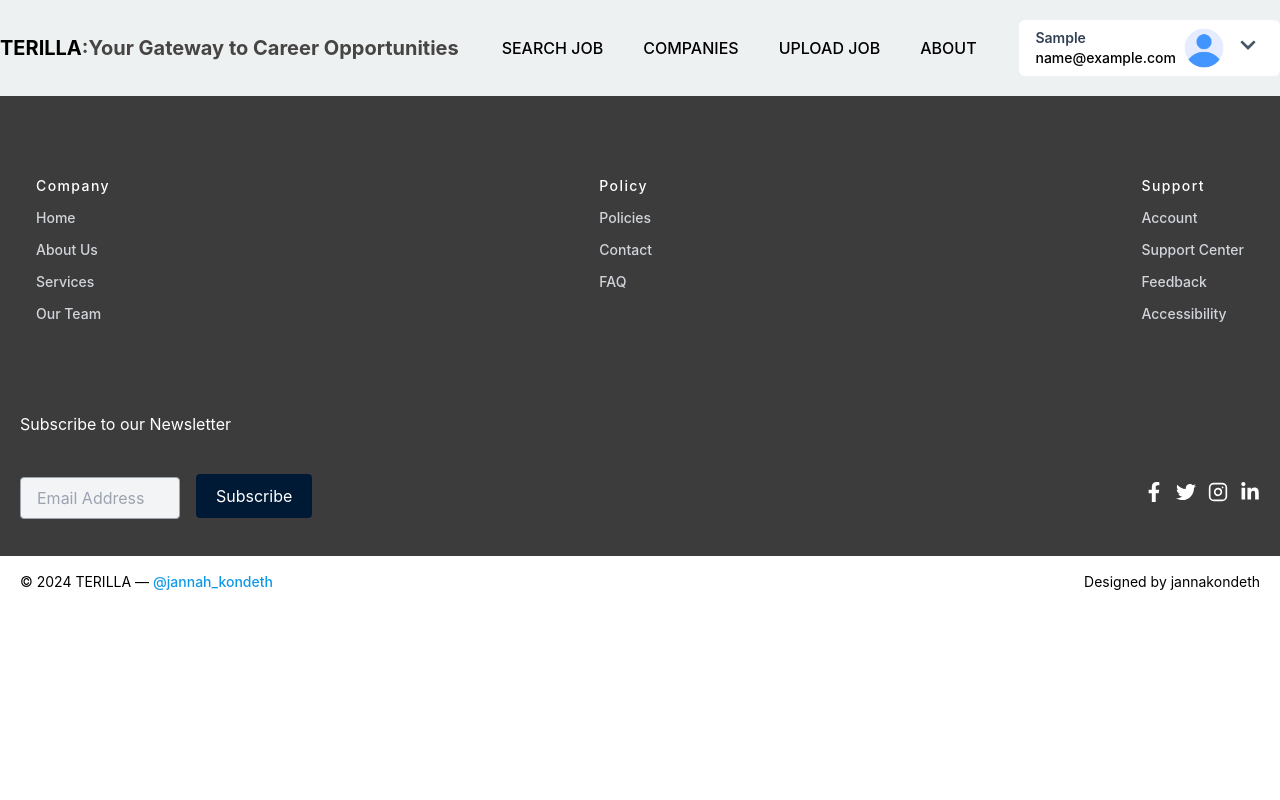
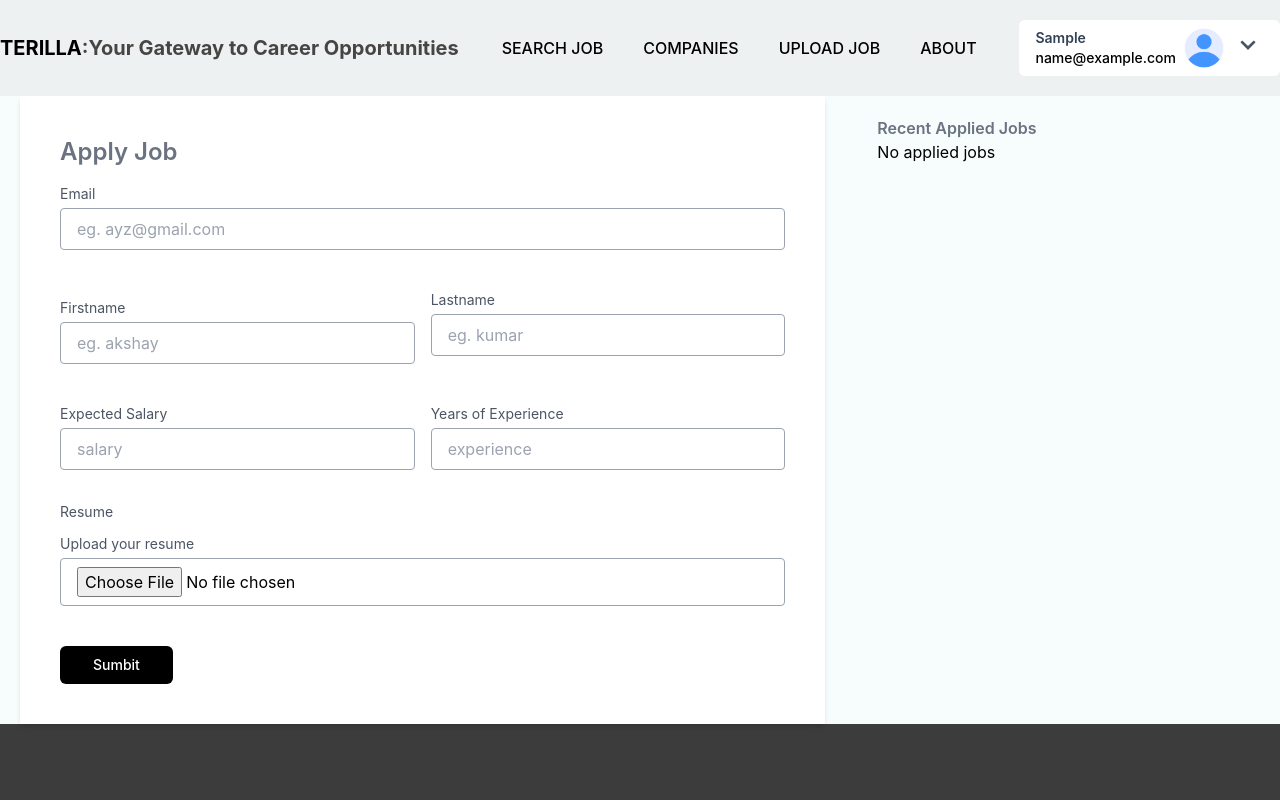
Before and after one commit to Janna007/JobPortalApp, a React (Vite) app in the folder client/: page /apply-form/1 in a window 1280 px wide. Shown: the top 800 px of the page. Built offline with nearby package versions, Linux system fonts and the light colour scheme; no server answers; sample sign-in values are in the browser's storage.

Commit message:
get recent applied jobs

```diff
--- a/client/src/App.jsx
+++ b/client/src/App.jsx
@@ -42,7 +42,7 @@ function App() {
           <Route path={"/upload-job"} element={<UploadJob />} />
           <Route path={"/job-detail/:id"} element={<JobDetail />} />
           <Route path={"/apply-jobs"}  element={<ApplyJobs/>}  />
-          <Route  path={"/apply-form"}  element={<ApplyFrom/>}  />
+          <Route  path={"/apply-form/:id"}  element={<ApplyFrom/>}  />
        </Route>
 
        <Route path="/about-us"  element={<About/>} />
--- a/client/src/pages/ApplyFrom.jsx
+++ b/client/src/pages/ApplyFrom.jsx
@@ -8,8 +8,10 @@ import { apiRequest } from '../utils';
 import { useSelector } from 'react-redux';
 import { __DO_NOT_USE__ActionTypes } from '@reduxjs/toolkit';
 import { BsDatabaseDash } from 'react-icons/bs';
+import { useParams } from 'react-router-dom';
 
 function ApplyFrom() {
+    const {id}=useParams()
     const {user}=useSelector((state)=>state.user)
     const {
       register,
@@ -23,10 +25,58 @@ function ApplyFrom() {
     });
 
     const [errMsg, setErrMsg] = useState("");
+    const [isLoading,setIsLoading]=useState(false)
+    const [recentApply,setRecentApply]=useState([])
 
-    const onSubmit=()=>{
+    const onSubmit=async (data)=>{
+      console.log("Clicked")
+      setIsLoading(true)
+      setErrMsg(null)
+      try {
 
+        const res=await apiRequest({
+          url:"/jobs/apply-job/"+id,
+          method:"POST",
+          token:user?.token,
+          data
+        })
+
+        console.log(res)
+        if(res.status==="failed"){
+          setErrMsg({...res})
+        }else{
+          setErrMsg({status:"success",messege:res.messege})
+          setTimeout(()=>{
+            window.location.reload()
+          },2000)
+        }
+        setIsLoading(false)
+      } catch (error) {
+        console.log(error)
+        setIsLoading(false)
+      }
     }
+
+
+    const getRecentApplied=async()=>{
+        try {
+           const res=await apiRequest({
+            url:"jobs/get-applied-jobs",
+            method:"GET",
+            token:user?.token
+           })
+           console.log(res)
+           setRecentApply(res?.data)
+        } catch (error) {
+          console.log(error)
+        }
+    }
+
+    useEffect(()=>{
+      getRecentApplied()
+    },[])
+
+
   return (
     <div>
         <div className='container mx-auto flex flex-col md:flex-row gap-8 2xl:gap-14 bg-[#f7fdfd] px-5'>
@@ -111,20 +161,6 @@ function ApplyFrom() {
               <label className='text-gray-600 text-sm mb-1'>
                 Resume
               </label>
-              {/* <textarea
-                className='rounded border border-gray-400 focus:outline-none focus:border-blue-500 focus:ring-1 focus:ring-blue-500 text-base px-4 py-2 resize-none'
-                rows={4}
-                cols={6}
-                {...register("desc", {
-                  required: "Job Description is required!",
-                })}
-                aria-invalid={errors.desc ? "true" : "false"}
-              ></textarea>
-              {errors.desc && (
-                <span role='alert' className='text-xs text-red-500 mt-0.5'>
-                  {errors.desc?.message}
-                </span>
-              )} */}
                <TextInput
                   name='resume'
                   label='Upload your resume'
@@ -139,23 +175,6 @@ function ApplyFrom() {
 
             </div>
 
-            {/* <div className='flex flex-col'>
-              <label className='text-gray-600 text-sm mb-1'>
-               Requirements
-              </label>
-              <textarea
-                className='rounded border border-gray-400 focus:outline-none focus:border-blue-500 focus:ring-1 focus:ring-blue-500 text-base px-4 py-2 resize-none'
-                rows={4}
-                cols={6}
-                {...register("requirements")}
-              ></textarea>
-            </div> */}
-
-            {/* {errMsg && (
-              <span role='alert' className='text-sm text-red-500 mt-0.5'>
-                {errMsg}
-              </span>
-            )} */}
             <div className='mt-2'>
               <CustomButton
                 type='submit'
@@ -170,10 +189,12 @@ function ApplyFrom() {
  </div>
 
  <div className='w-full md:w-1/3 2xl:2/4 p-5 mt-20 md:mt-0'>
-        <p className='text-gray-500 font-semibold'>Applied Jobs</p>
-
-        {/* <div className='w-full flex flex-wrap gap-6'>
-          {recentPost?.slice(0, 4).map((job, index) => {
+        <p className='text-gray-500 font-semibold'>Recent Applied Jobs</p>
+        {recentApply.length ===0 ? (
+             <p>No applied jobs </p>
+        ):(
+        <div className='w-full flex flex-wrap gap-6'>
+          {recentApply?.slice(0, 4).map((job, index) => {
             const data={
               name:user?.name,
               email:user?.email,
@@ -183,7 +204,8 @@ function ApplyFrom() {
 
             return <JobCard job={data} key={index} />;
           })}
-        </div> */}
+        </div>
+        )}
       </div>
 
     </div>
--- a/client/src/pages/JobDetail.jsx
+++ b/client/src/pages/JobDetail.jsx
@@ -192,7 +192,7 @@ function JobDetail() {
           </div>
 
           <div className='w-full'>
-            <Link to={"/apply-form"}>
+            <Link to={`/apply-form/${id}`}>
            {user?._id !== job?.company?._id ?
             <CustomButton
               title='Apply Now'
```
Also changed, not shown: 2 other files (tests, documents, lock files or other folders).
